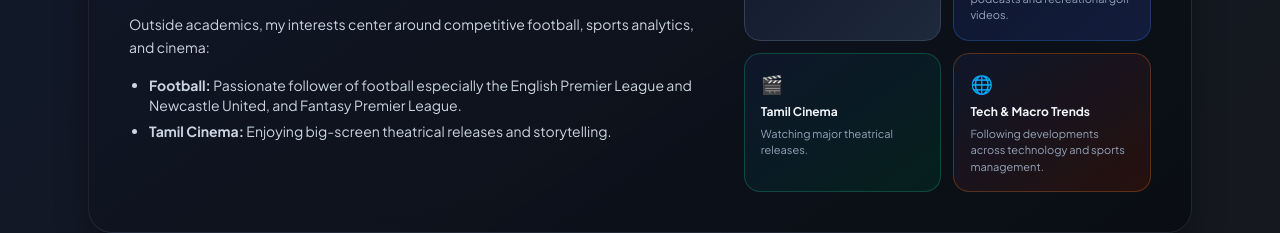
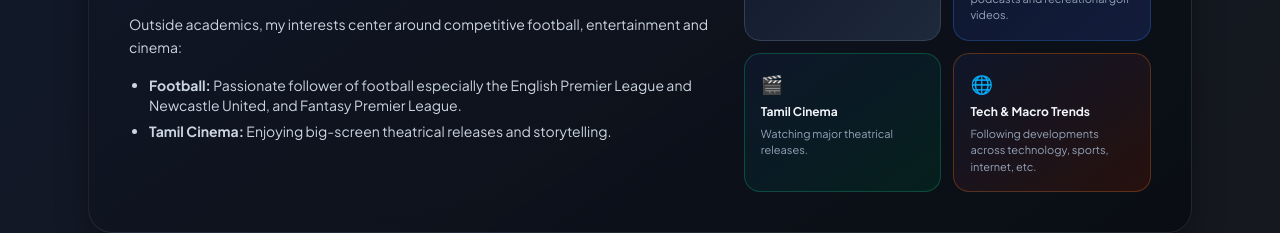
Before and after one commit to heel-Ashwin/heel-ashwin.github.io, a plain HTML site: page index.html in a window 1280 px wide. Shown: the part 6476-6709 px from the top of the page. Drawn offline with nearby package versions, Linux system fonts and the light colour scheme.

Commit message:
Editing hobbies

```diff
--- a/index.html
+++ b/index.html
@@ -1633,8 +1633,7 @@
                 <div class="text-lg">🌐</div>
                 <div class="text-xs font-bold">Tech &amp; Macro Trends</div>
                 <p class="text-[11px] text-slate-400">
-                  Following developments across technology and sports
-                  management.
+                  Following developments across technology, sports, internet, etc.
                 </p>
               </div>
             </div>
@@ -1653,7 +1652,7 @@
               class="text-sm text-slate-700 dark:text-slate-300 leading-relaxed"
             >
               Outside academics, my interests center around
-              competitive football, sports analytics, and cinema:
+              competitive football, entertainment and cinema:
             </p>
             <ul
               class="text-xs sm:text-sm space-y-1.5 text-slate-700 dark:text-slate-300 list-disc pl-5"
```
